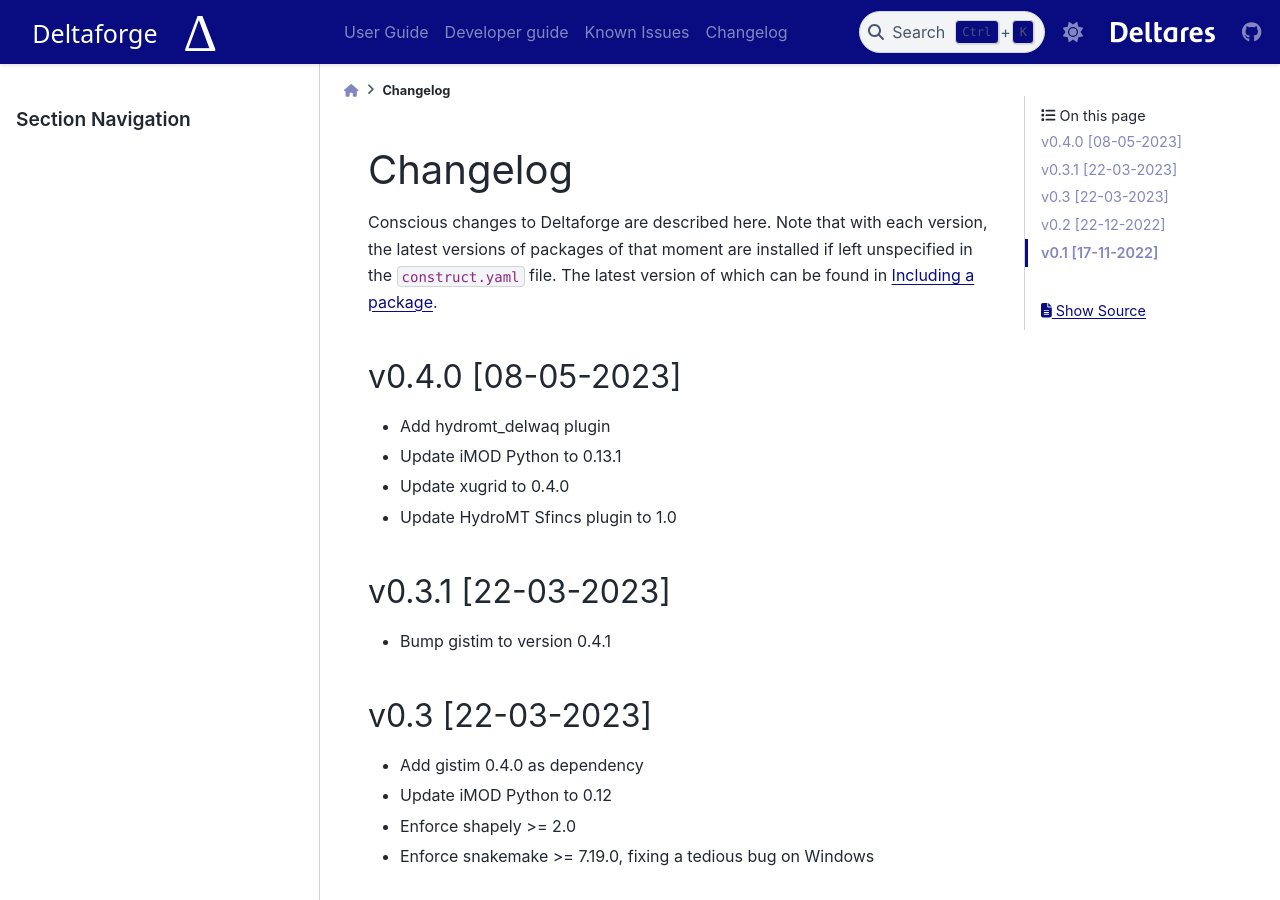
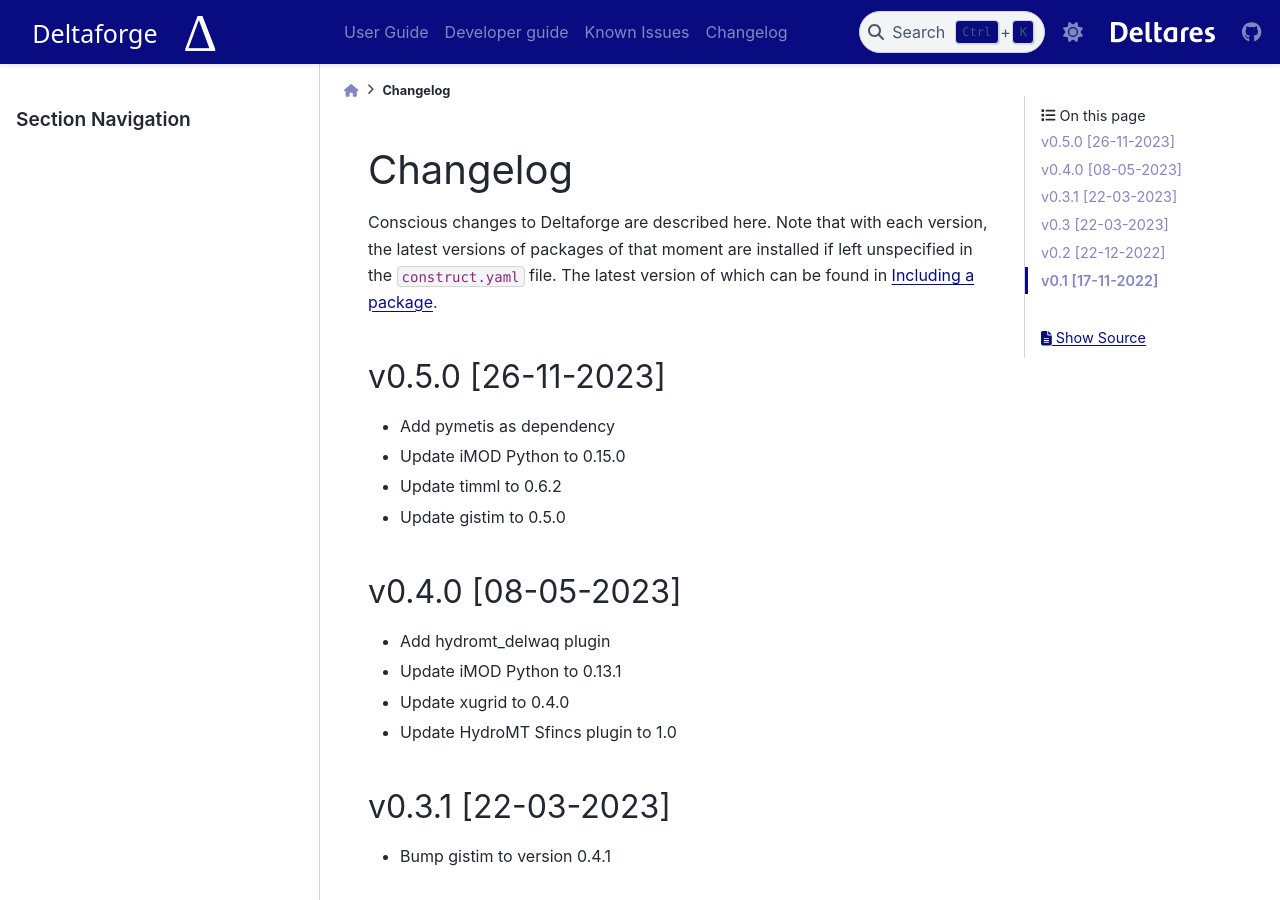
Before and after one commit to Deltares/deltaforge, a Sphinx documentation site: the page built from docs/changelog.rst, in a window 1280 px wide and 900 px high. Built offline with Sphinx 7.4.7 and the PyData theme 0.15.4, drawn with Linux system fonts in a browser that asks for light colours.

Commit message:
update changelog

```diff
--- a/docs/changelog.rst
+++ b/docs/changelog.rst
@@ -6,6 +6,14 @@
 version, the latest versions of packages of that moment are installed if left
 unspecified in the ``construct.yaml`` file. The latest version of which can be
 found in :ref:`include-pkg`.
+
+v0.5.0 [26-11-2023]
+###################
+
+- Add pymetis as dependency
+- Update iMOD Python to 0.15.0
+- Update timml to 0.6.2
+- Update gistim to 0.5.0
 
 v0.4.0 [08-05-2023]
 ###################
```
